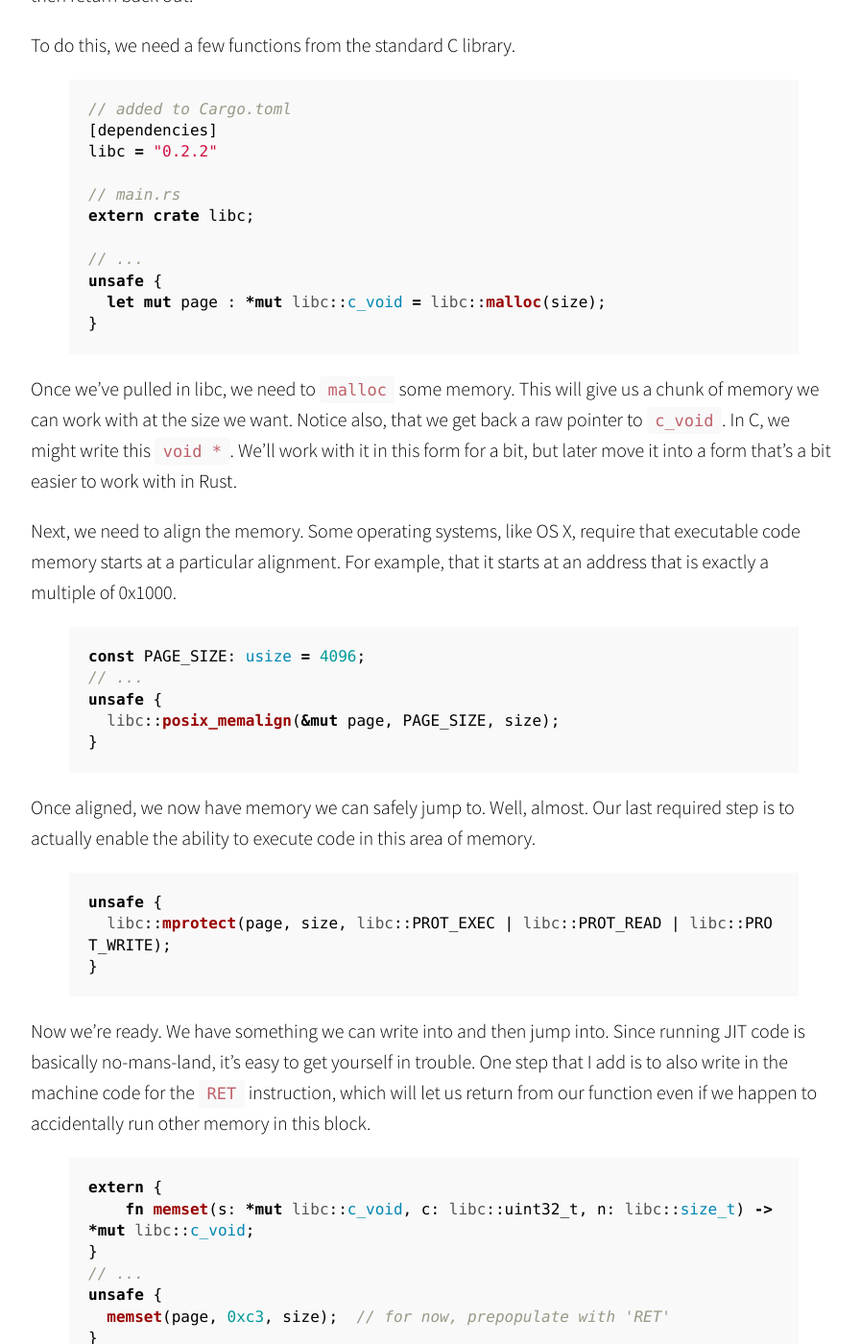
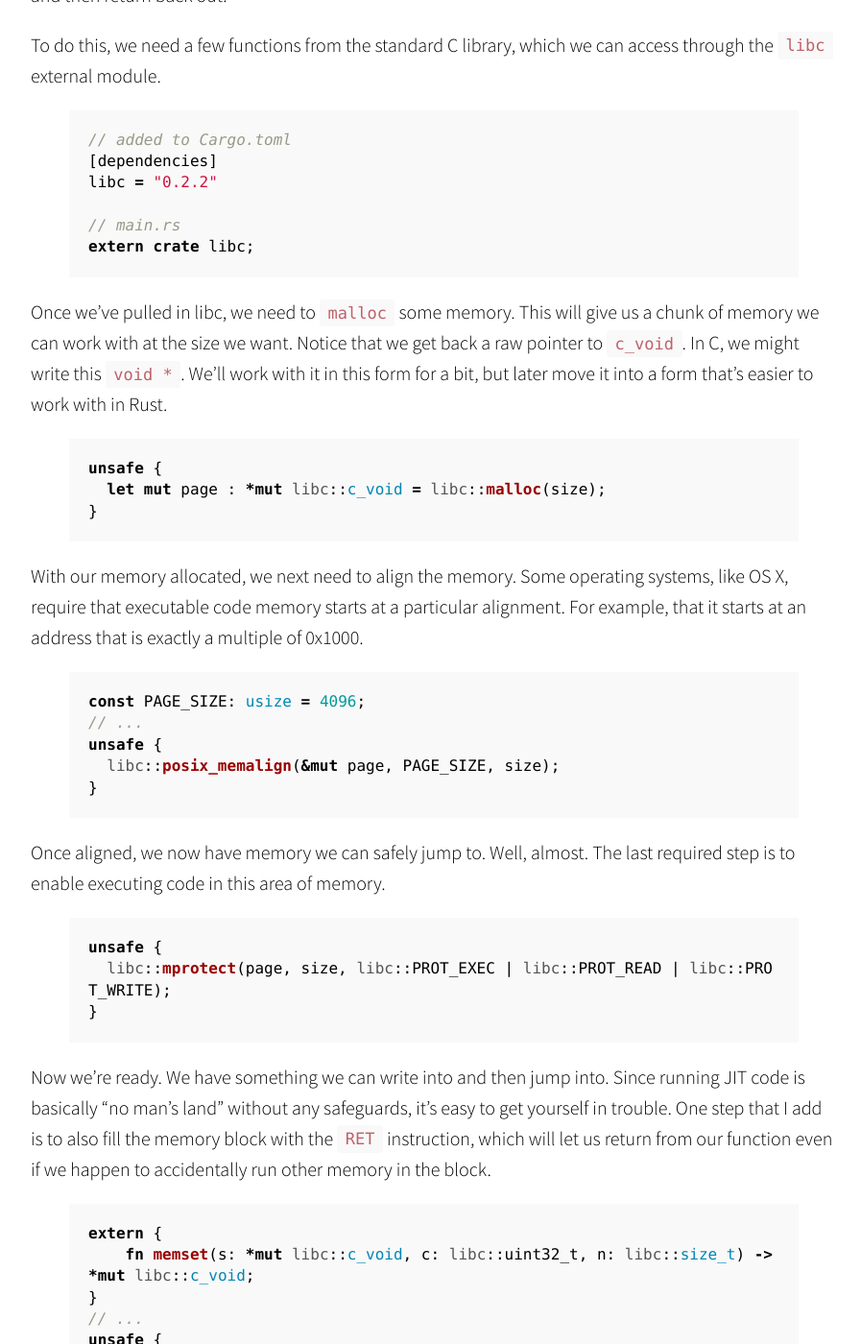
Before and after one commit to sophiajt/jntrnr.github.io, a Jekyll site: the page built from _posts/2015-12-01-building-a-jit-in-rust.md, in a window 1280 px wide and 1400 px high, scrolled down 598 px. Shown: the whole window at 96% size, without its empty margins (188-1085 px from the left). Built offline with Jekyll 4.4.1, drawn with Linux system fonts in a browser that asks for light colours; Markdown is read by kramdown in place of the engine named in the settings; some of the changed text lies outside the part shown.

Commit message:
Update 2015-12-01-building-a-jit-in-rust.md

````diff
--- a/_posts/2015-12-01-building-a-jit-in-rust.md
+++ b/_posts/2015-12-01-building-a-jit-in-rust.md
@@ -8,9 +8,9 @@ Let's get started!  You can grab my [JIT project](https://github.com/jonathandtu
 
 # Creating executable memory
 
-For our JIT, we'll need to allocate the memory that will hold our JIT'ted code.  The most important thing here is to create a block of memory that's executable so that we can later jump into it, run code, and then return back out.
+For our JIT, we'll need to first allocate the memory that will hold our JIT'ted code.  The most important thing here is to create a block of memory that's executable so that we can later jump into it, run code, and then return back out.
 
-To do this, we need a few functions from the standard C library.
+To do this, we need a few functions from the standard C library, which we can access through the ```libc``` external module.
 
 {% highlight rust %}
 // added to Cargo.toml
@@ -19,16 +19,17 @@ libc = "0.2.2"
 
 // main.rs
 extern crate libc;
+{% endhighlight %}
 
-// ...
+Once we've pulled in libc, we need to ```malloc``` some memory.  This will give us a chunk of memory we can work with at the size we want.  Notice that we get back a raw pointer to ```c_void```.  In C, we might write this ```void *```.  We'll work with it in this form for a bit, but later move it into a form that's easier to work with in Rust.
+
+{% highlight rust %}
 unsafe {
   let mut page : *mut libc::c_void = libc::malloc(size);
 }
 {% endhighlight %}
 
-Once we've pulled in libc, we need to ```malloc``` some memory.  This will give us a chunk of memory we can work with at the size we want.  Notice also, that we get back a raw pointer to ```c_void```.  In C, we might write this ```void *```.  We'll work with it in this form for a bit, but later move it into a form that's a bit easier to work with in Rust.
-
-Next, we need to align the memory.  Some operating systems, like OS X, require that executable code memory starts at a particular alignment.  For example, that it starts at an address that is exactly a multiple of 0x1000.
+With our memory allocated, we next need to align the memory.  Some operating systems, like OS X, require that executable code memory starts at a particular alignment.  For example, that it starts at an address that is exactly a multiple of 0x1000.
 
 {% highlight rust %}
 const PAGE_SIZE: usize = 4096;
@@ -38,7 +39,7 @@ unsafe {
 }
 {% endhighlight %}
 
-Once aligned, we now have memory we can safely jump to.  Well, almost.  Our last required step is to actually enable the ability to execute code in this area of memory.
+Once aligned, we now have memory we can safely jump to.  Well, almost.  The last required step is to enable executing code in this area of memory.
 
 {% highlight rust %}
 unsafe {
@@ -46,7 +47,7 @@ unsafe {
 }
 {% endhighlight %}
 
-Now we're ready.  We have something we can write into and then jump into.  Since running JIT code is basically no-mans-land, it's easy to get yourself in trouble.  One step that I add is to also write in the machine code for the ```RET``` instruction, which will let us return from our function even if we happen to accidentally run other memory in this block.
+Now we're ready.  We have something we can write into and then jump into.  Since running JIT code is basically "no man's land" without any safeguards, it's easy to get yourself in trouble.  One step that I add is to also fill the memory block with the ```RET``` instruction, which will let us return from our function even if we happen to accidentally run other memory in the block.
 
 {% highlight rust %}
 extern {
@@ -54,7 +55,7 @@ extern {
 }
 // ...
 unsafe {
-  memset(page, 0xc3, size);  // for now, prepopulate with 'RET'
+  memset(page, 0xc3, size);  // prepopulate with 'RET' calls (0xc3)
 }
 {% endhighlight %}
 
@@ -130,26 +133,26 @@ impl JitMemory {
 
 # Writing our first JIT program
 
-With our new constructor and indexing functions in place, let's write our first JIT program.  The simplest "hello world" that I use when doing JIT is a function that takes no parameters and returns a simple value.
+With our new constructor and indexing functions in place, we can write our first JIT program.  The simplest "hello world" that I use when doing JIT is a function that takes no parameters and returns a simple value.
 
 We can do this with two assembly instructions:
 
 {% highlight nasm %}
 MOV RAX, 0x3  ; move our return value (0x3) into RAX,
-              ; the register in 64-bit used for return values
+              ; the register in x64 used for return values
 RET           ; return from the funcation call
 {% endhighlight %}
 
 Great, now we just need to write this program into our JIT memory.  But wait, we don't have an assembler :)
 
-Not to fear, there are plenty of assemblers for us to get us started.  There are even [online assemblers](https://defuse.ca/online-x86-assembler.htm) that you can use.  Let's plug the first line ```MOV RAX, 0x3``` in the online assembler.
+Not to fear, there are plenty of assemblers to get us started.  There are even [online assemblers](https://defuse.ca/online-x86-assembler.htm) you can use.  Let's plug the first line ```MOV RAX, 0x3``` into our online assembler.
 
-The top line of the result is the raw hex.  This is what we want.  The actual bits we'll be writing into memory for our function: 48C7C003000000
+The top line of the result is the raw hex.  This is what we want.  These are the actual bits we'll be writing into memory for our function: 48C7C003000000
 
 With these bytes, and the RET instruction we already filled our memory with, we now have our full function.  We can use our indexing functions to write this out:
 
 {% highlight rust %}
-let mut jit : JitMemory = JitMemory::new(1);  // allocate a page of memory, like we did earlier
+let mut jit : JitMemory = JitMemory::new(1);  // allocate a page of memory
 
 jit[0] = 0x48;  // mov RAX, 0x3
 jit[1] = 0xc7;
@@ -191,29 +194,33 @@ fn main() {
 
 # Debugging
 
-When working with a JIT, it's inevitable at some point something will go wrong and we'll need to dive into the debugger.  Luckily, Rust works with LLDB, so we can do just that.
+When working with a JIT, it's inevitable at some point something will go wrong, and we'll need to dive into the debugger.  Luckily, Rust works with LLDB out of the box.
 
 Here are some helpful LLDB commands to get you started:
 
+Start the JIT in LLDB:
+
 ```lldb target/debug/rustyjit```
 
-Start the JIT in LLDB.
+Set a breakpoint for the line that contains the call into our JIT code:
 
 ```> br set -line 64```
 
-Set a breakpoint for the line that contains the call to jump into our JIT code
+Run to our breakpoint:
 
 ```> run```
 
-Run to our breakpoint.  Now that we're about to run the code, there are a few things we can do:
+Now that we're about to run our JIT code, there are a few things we can do.
+
+The first one is to verify the address of our code:
 
 ```> p fun```
 
-Show the pointer address of our function ```fun```.  Unfortunately, that's not the most helpful thing in the world.  What we actually want is look at the memory behind the function.
+Unfortunately, that's not the most helpful thing in the world.  What we often want is look at the memory behind the function:
 
 ```> mem read fun```
 
-Which gives us back something like this:
+This gives us back something like this:
 
 {% highlight nasm %}
 0x100804000: 48 c7 c0 03 00 00 00 c3 c3 c3 c3 c3 c3 c3 c3 c3  H??....?????????
````
Also changed, not shown: other parts of _posts/2015-12-01-building-a-jit-in-rust.md (+5 -3 lines).
